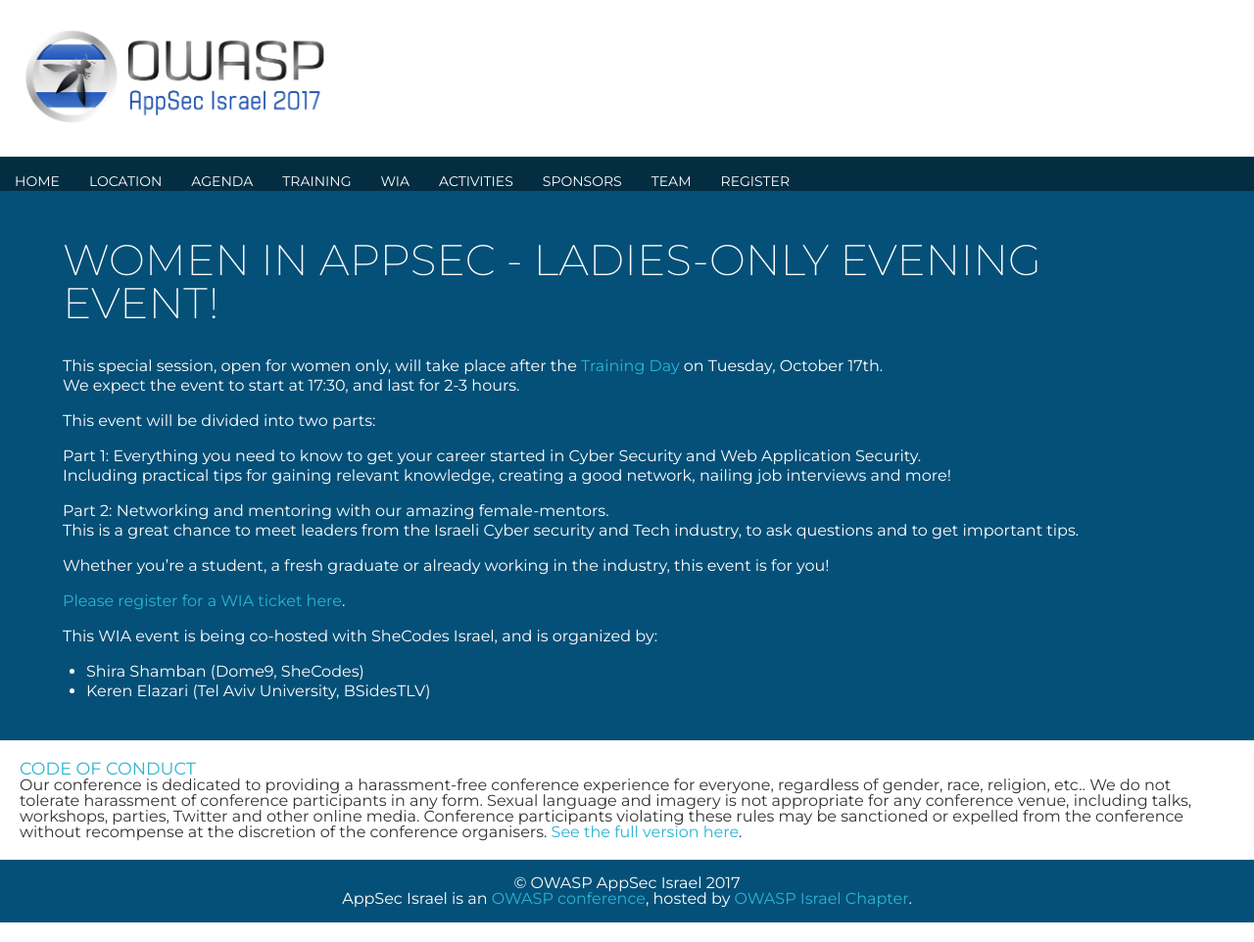
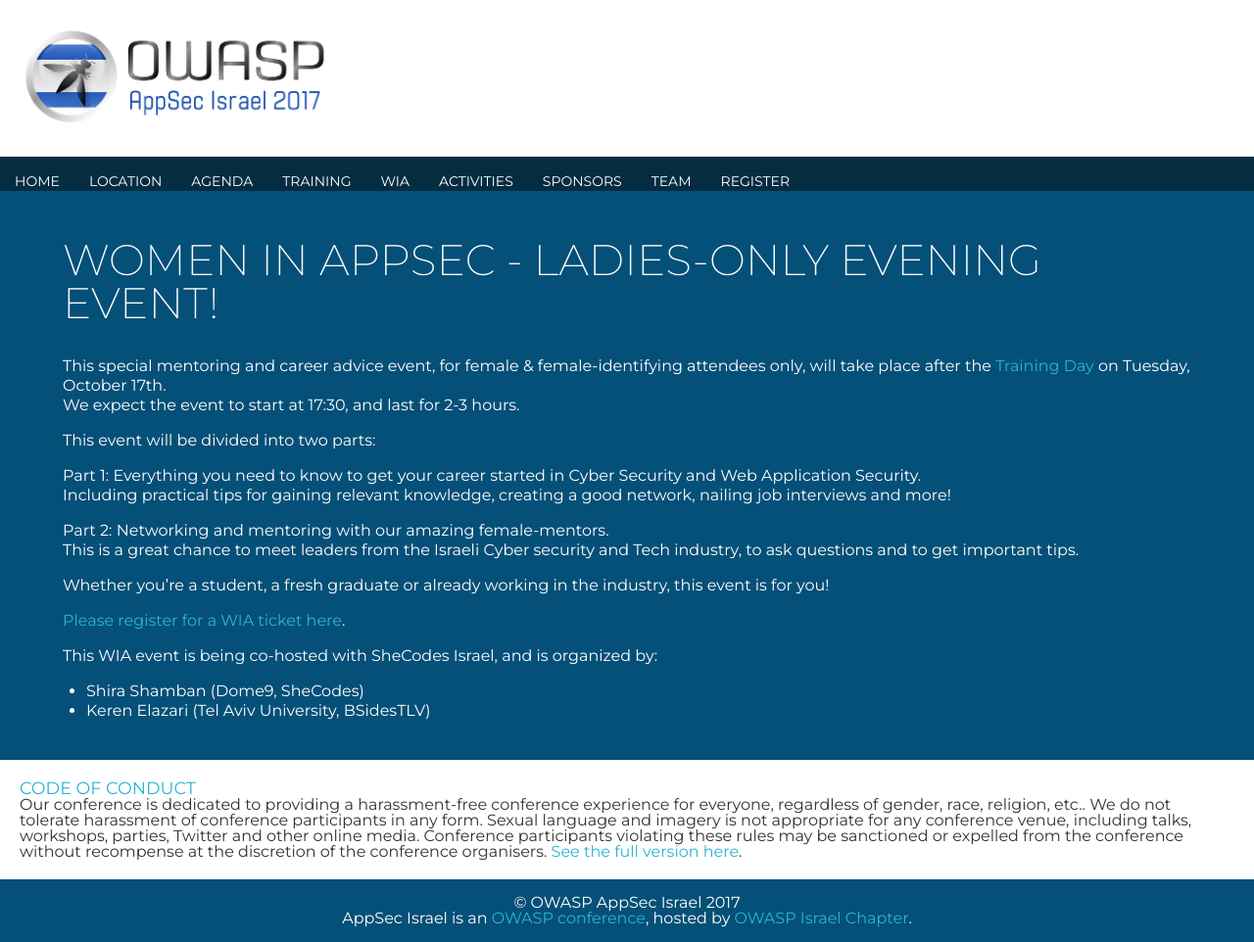
Before and after one commit to OWASP/AppSec-Israel-2017, a Jekyll site: the page built from WIA.md, in a window 1280 px wide. Shown: the whole page at 98% size. Built offline with Jekyll 4.4.1, drawn with Linux system fonts in a browser that asks for light colours; our own code applies the rules of GitHub Pages for plain Markdown files.

Commit message:
Updated WIA (#18)
* Update WIA.md

* Update Register.md

```diff
--- a/WIA.md
+++ b/WIA.md
@@ -3,7 +3,7 @@
 
 ## Women In AppSec - Ladies-only Evening event!
 
-This special session, open for women only, will take place after the [Training Day](Training) on Tuesday, October 17th.
+This special mentoring and career advice event, for female & female-identifying attendees only, will take place after the [Training Day](Training) on Tuesday, October 17th.
 We expect the event to start at 17:30, and last for 2-3 hours.
 
 This event will be divided into two parts:
```
Also changed, not shown: Register.md (+1 -1 lines).
